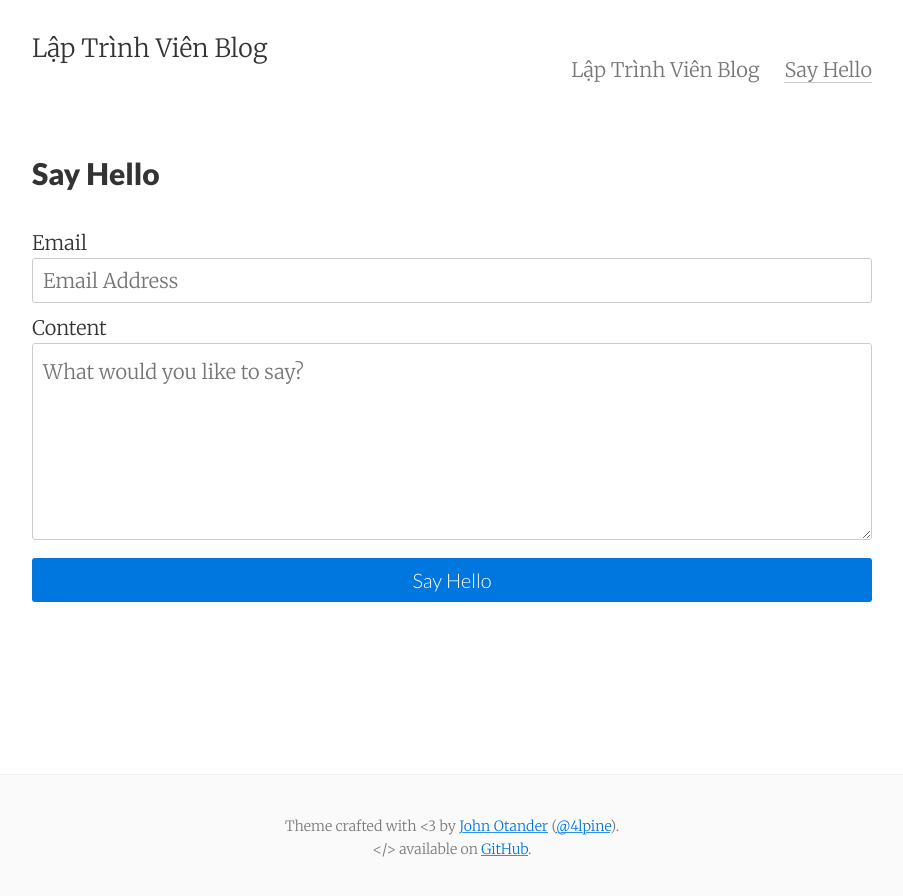
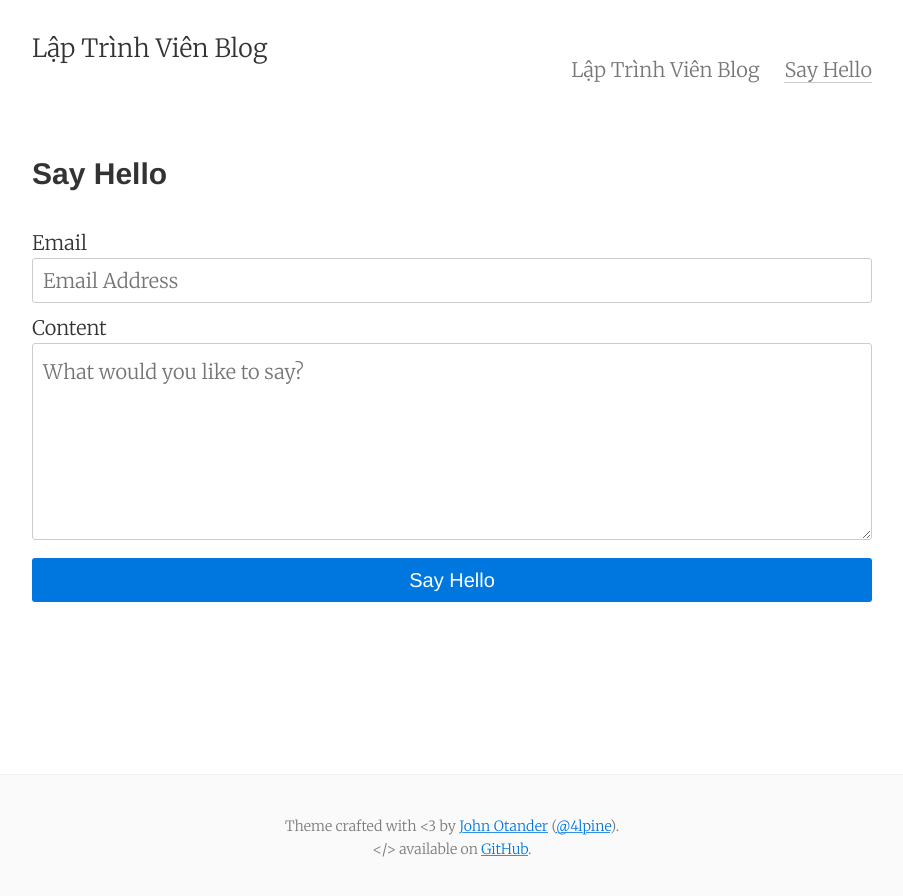
Before and after one commit to LaptrinhvienBlog/LapTrinhVienBlog.github.io, a Jekyll site: the page built from contact.html, in a window 1280 px wide. Shown: the top 896 px of the page, without its empty margins (188-1091 px from the left). Built offline with Jekyll 4.4.1, drawn with Linux system fonts in a browser that asks for light colours; nearby versions of some CDN libraries.

Commit message:
Config heading font

```diff
--- a/_sass/_variables.scss
+++ b/_sass/_variables.scss
@@ -3,7 +3,7 @@ $base-font-size: 14px !default;
 $bold-font-weight: bold !default;
 $font-family: 'Merriweather', 'PT Serif', Georgia, 'Times New Roman', serif !default;
 $line-height: 1.5 !default;
-$heading-font-family: 'Lato', 'Helvetica Neue', Helvetica, sans-serif !default;
+$heading-font-family: 'Exo', 'Helvetica Neue', Helvetica, sans-serif !default;
 $heading-font-weight: 900 !default;
 $heading-line-height: 1.25 !default;
 $monospace-font-family: 'Source Code Pro', Consolas, monospace !default;
```
Also changed, not shown: images/me.jpeg (deleted).
